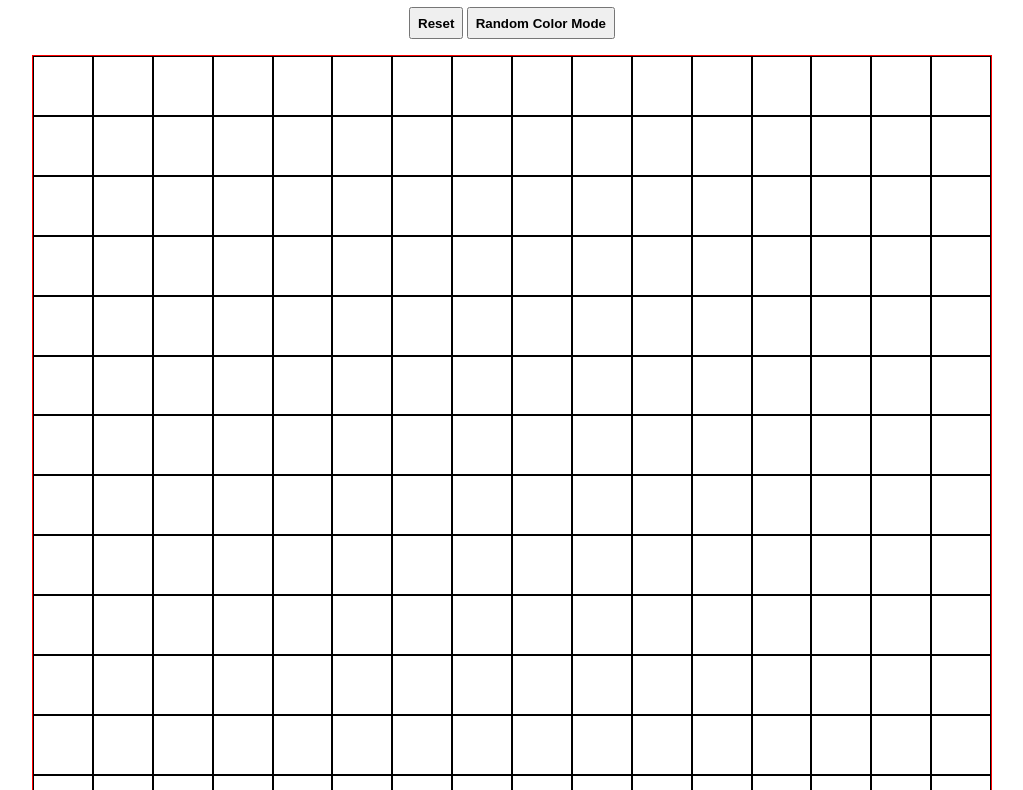
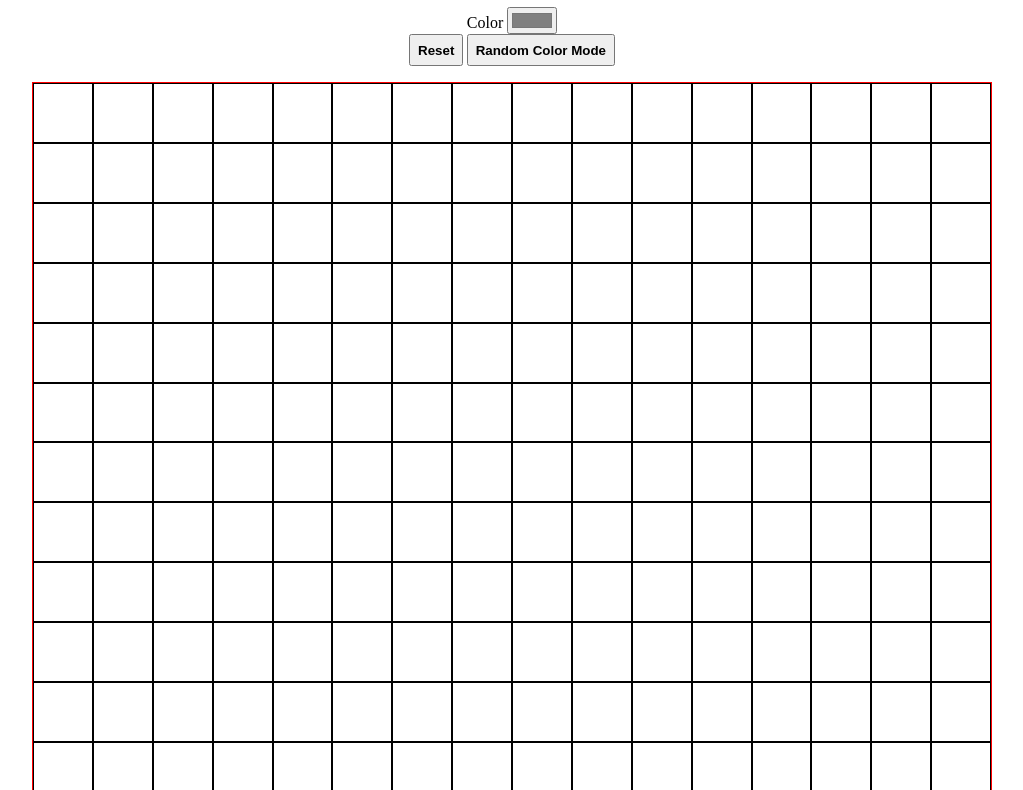
Before and after one commit to JoshDevHub/Etch-a-Sketch, a website: page index.html in a window 1280 px wide. Shown: the part 73-863 px from the top of the page, without its empty margins (128-1151 px from the left). Drawn offline with Linux system fonts and the light colour scheme.

Commit message:
Add input for changing draw color

```diff
--- a/index.html
+++ b/index.html
@@ -10,6 +10,10 @@
 </head>
 <body>
   <h1>Etch-a-Sketch</h1>
+  <div class="color-selector">
+    <label for="color">Color</label>
+    <input type="color" name="color" value="#808080">
+  </div>
   <button class="reset-button">Reset</button>
   <button class="random-mode">Random Color Mode</button>
   <div class="grid-container">
```
